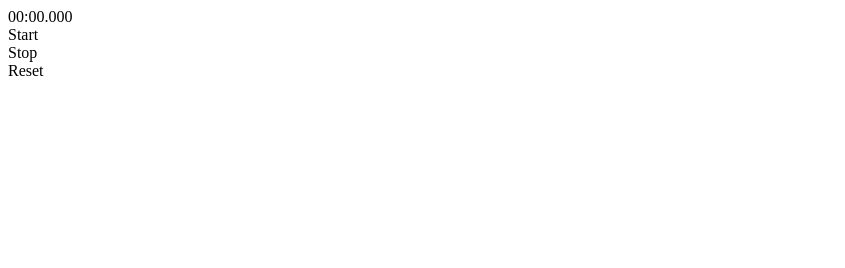
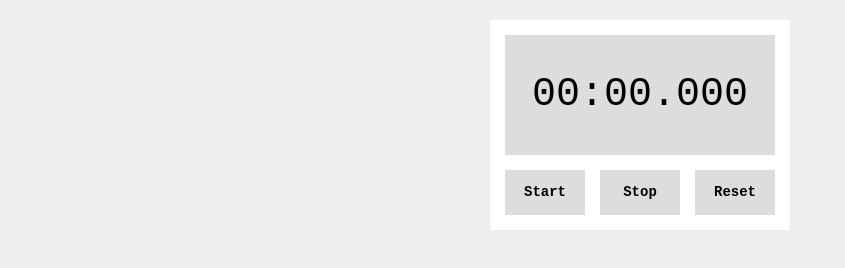
Before and after one commit to nata1228/JS_stopwatch, a plain HTML site: page index.html in a window 1280 px wide. Shown: the whole page, without its empty margins (0-845 px from the left). Drawn offline with Linux system fonts and the light colour scheme.

Commit message:
スタイルを追加しました

```diff
--- a/css/style.css
+++ b/css/style.css
@@ -1 +1,42 @@
 @charset "UTF-8";
+
+body {
+    font-family: 'Courier New', monospace;
+    font-size: 14px;
+    background: #eee;
+}
+
+.container {
+    margin: 20px auto;
+    width: 270px;
+    background: #fff;
+    padding: 15px;
+    text-align: center;
+}
+
+#timer {
+    background: #ddd;
+    height: 120px;
+    line-height: 120px;
+    font-size: 40px;
+    margin-bottom: 15px;
+}
+
+.btn {
+    width: 80px;
+    height: 45px;
+    line-height: 45px;
+    background: #ddd;
+    font-weight: bold;
+    cursor: pointer;
+    user-select: none;
+}
+
+.controls {
+    display: flex;
+    justify-content: space-between;
+}
+
+.inactive {
+    opacity: .6;
+}
```
